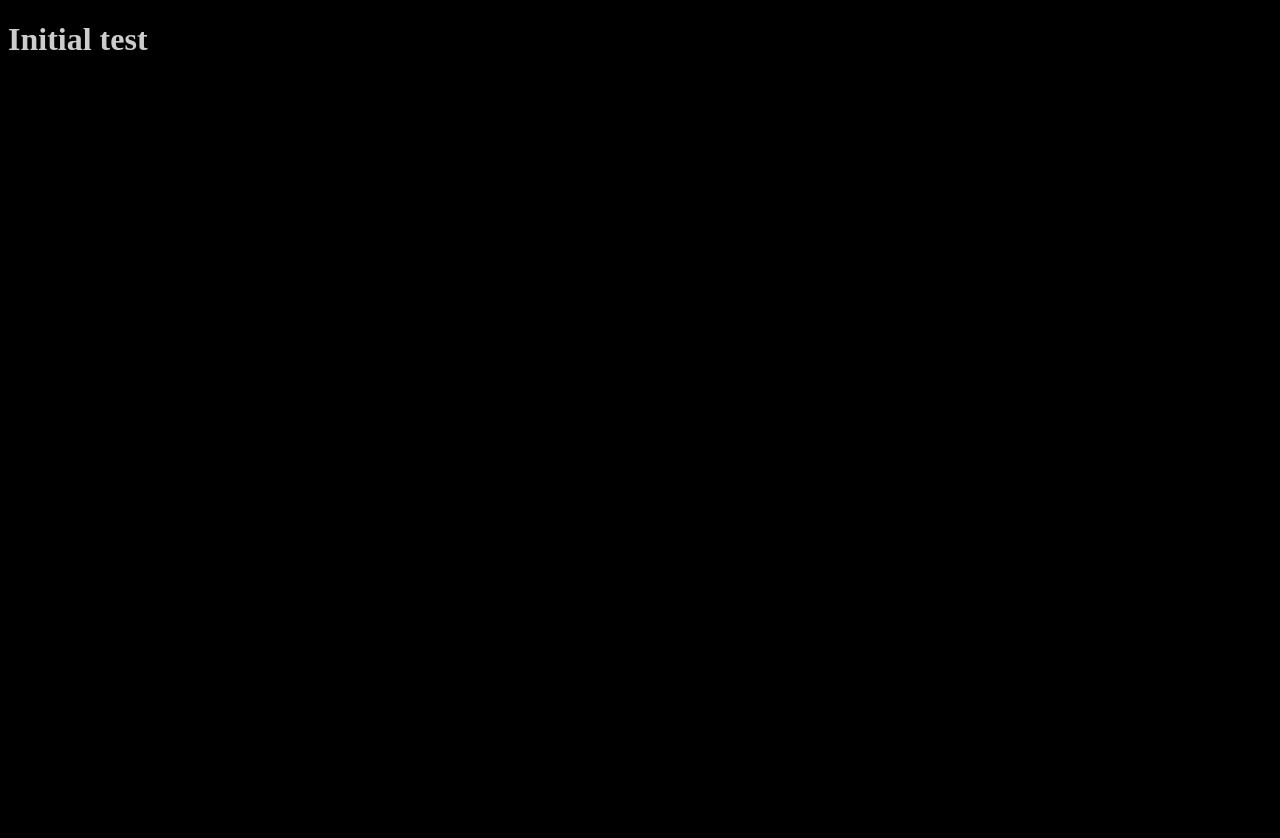
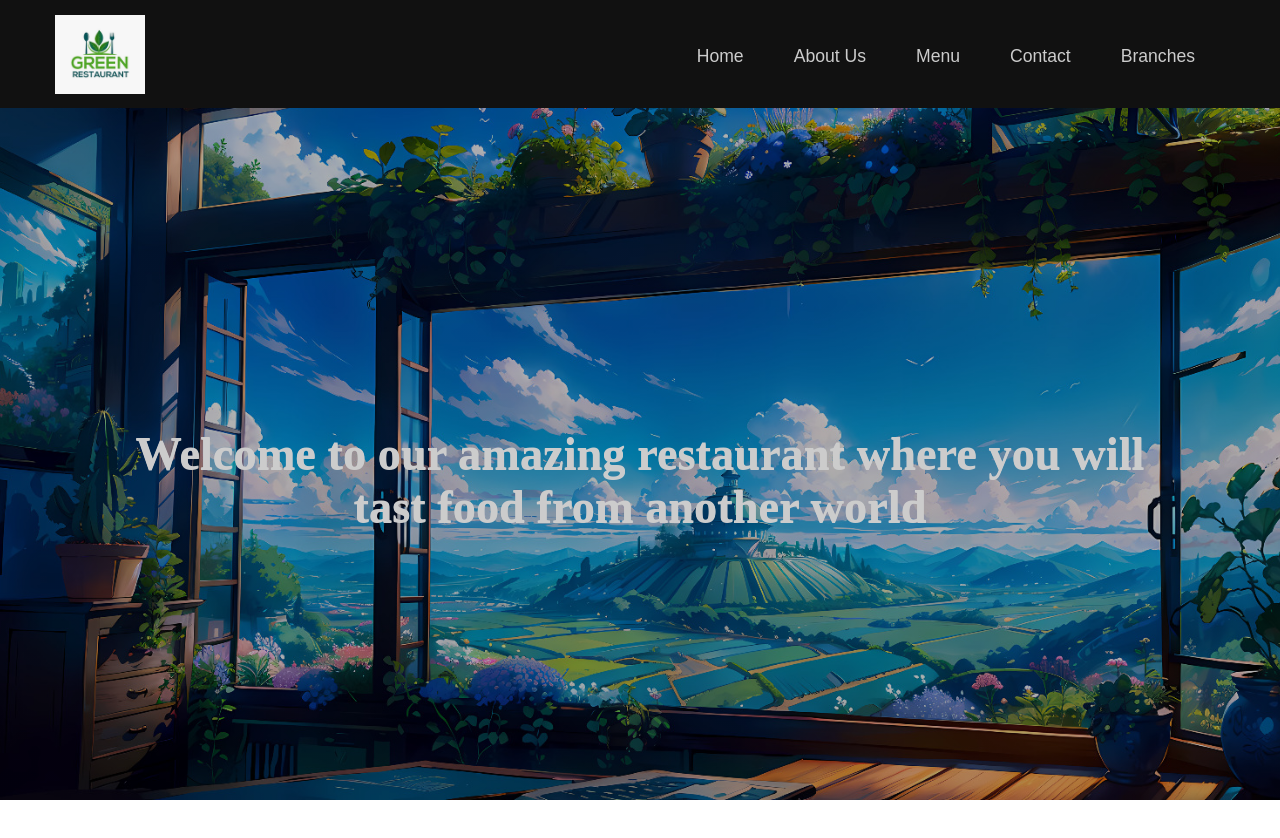
Before and after one commit to Mohamed-malix/Webpack-restaurant, a website built with webpack: page src/template.html in a window 1280 px wide. Before the commit the page ends 800 px from the top, so only its background shows below. Built offline with nearby package versions, Linux system fonts and the light colour scheme.

Commit message:
added the html and styling

```diff
--- a/src/index.js
+++ b/src/index.js
@@ -1,2 +1,5 @@
 
 import './style.css';
+import './greenLand.jpeg';
+
+console.log('How is my restau doing?');
--- a/src/style.css
+++ b/src/style.css
@@ -1,6 +1,84 @@
+
+
+*{
+    padding:0;
+    margin:0;
+    box-sizing: border-box;
+}
+
+
 
 
 body{
-    background:black;
+    background:linear-gradient(rgba(0,0,0,0.3), rgba(0,0,0,0.3)), url('greenLand.jpeg');
+    background-position: center;
+    background-repeat: no-repeat;
+    background-size: cover;
+
+    height:100vh;
     color:#ccc;
 }
+
+
+
+
+.navList{
+    display:flex;
+    justify-content:space-between;
+    align-items:center;
+
+    background:#111;
+    padding-inline:55px;
+    padding-block:10px;
+    padding-top:15px;
+
+
+}
+
+.navLinks{
+    display:flex;
+    justify-content:center;
+    align-items:center;
+
+    column-gap:20px;
+    margin-right:15px;
+}
+
+li{
+    list-style: none;
+}
+
+
+img.green{
+    width:90px;
+}
+
+
+.btn{
+    padding:6px 15px;
+    font-size: 1.1rem;
+    border:none;
+    border-radius:12px;
+
+    background:transparent;
+    color:#ccc;
+}
+
+.btn:hover{
+    color:rgb(251, 214, 170);
+}
+
+
+.content{
+    display:flex;
+    justify-content:center;
+    align-items:center;
+    height:93%;
+}
+
+
+h2{
+    font-size: 2.9rem;
+    text-align:center;
+    text-shadow:0 1px 0;
+}
--- a/src/template.html
+++ b/src/template.html
@@ -8,7 +8,24 @@
 </head>
 <body>
 
-    <h1>Initial test</h1>
+    <header>
+        <nav class="navList">
+            <div class="icon"> <img src="./image.png" alt="" class="green"></div>
+            <ul class="navLinks">
+                <li class=""><button class="btn">Home</button></li>
+                <li class=""><button class="btn">About Us</button></li>
+                <li class=""><button class="btn">Menu</button></li>
+                <li class=""><button class="btn">Contact</button></li>
+                <li class=""><button class="btn">Branches</button></li>
+            </ul>
+        </nav>
+    </header>
+
+    <div class="content">
+
+        <h2 class="welcome">Welcome to our amazing restaurant where you  will<br> tast food from <strong>another world</strong></h2>
+
+    </div>
 
 </body>
 </html>
```
Also changed, not shown: src/greenLand.jpeg (added), src/image.png (added).
